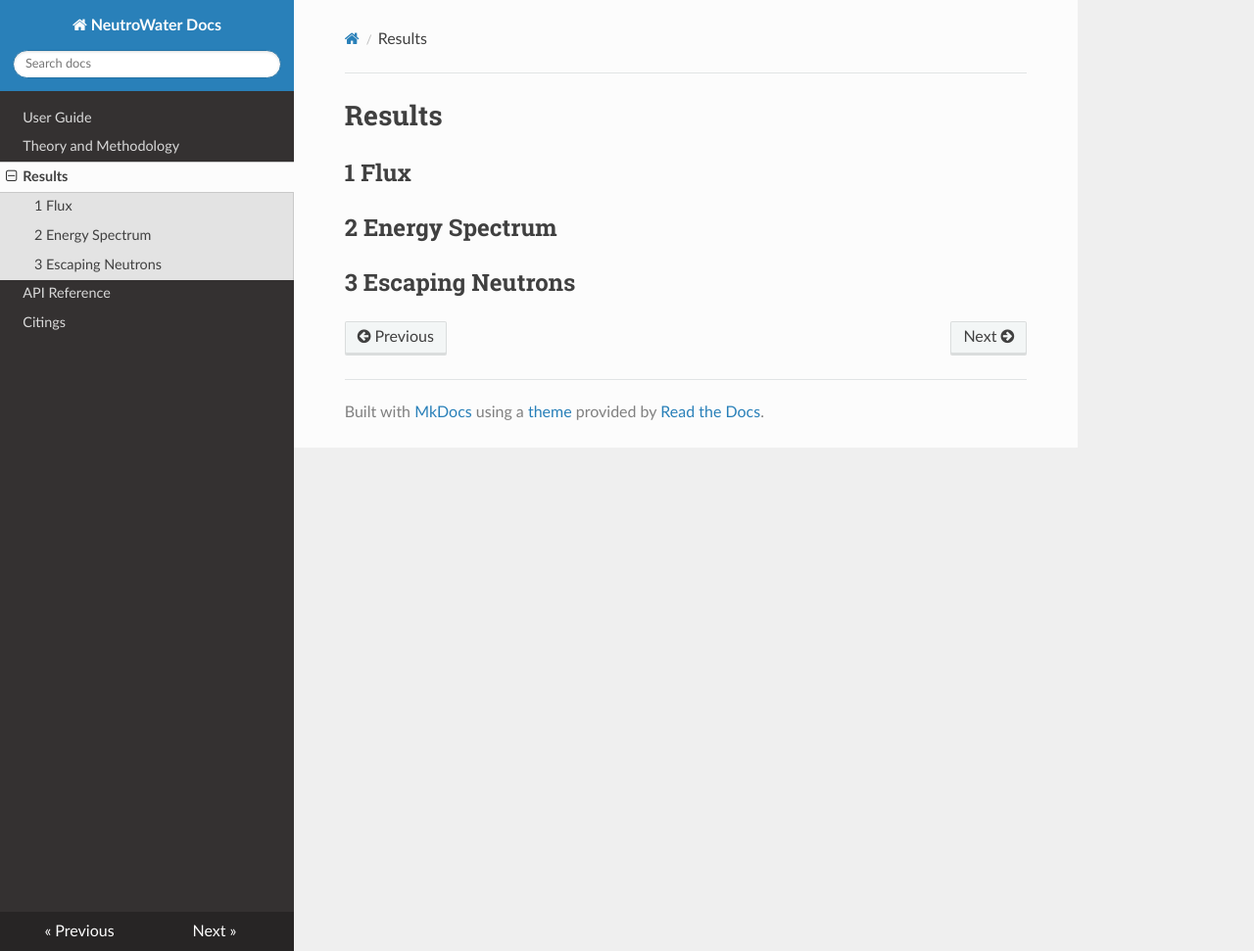
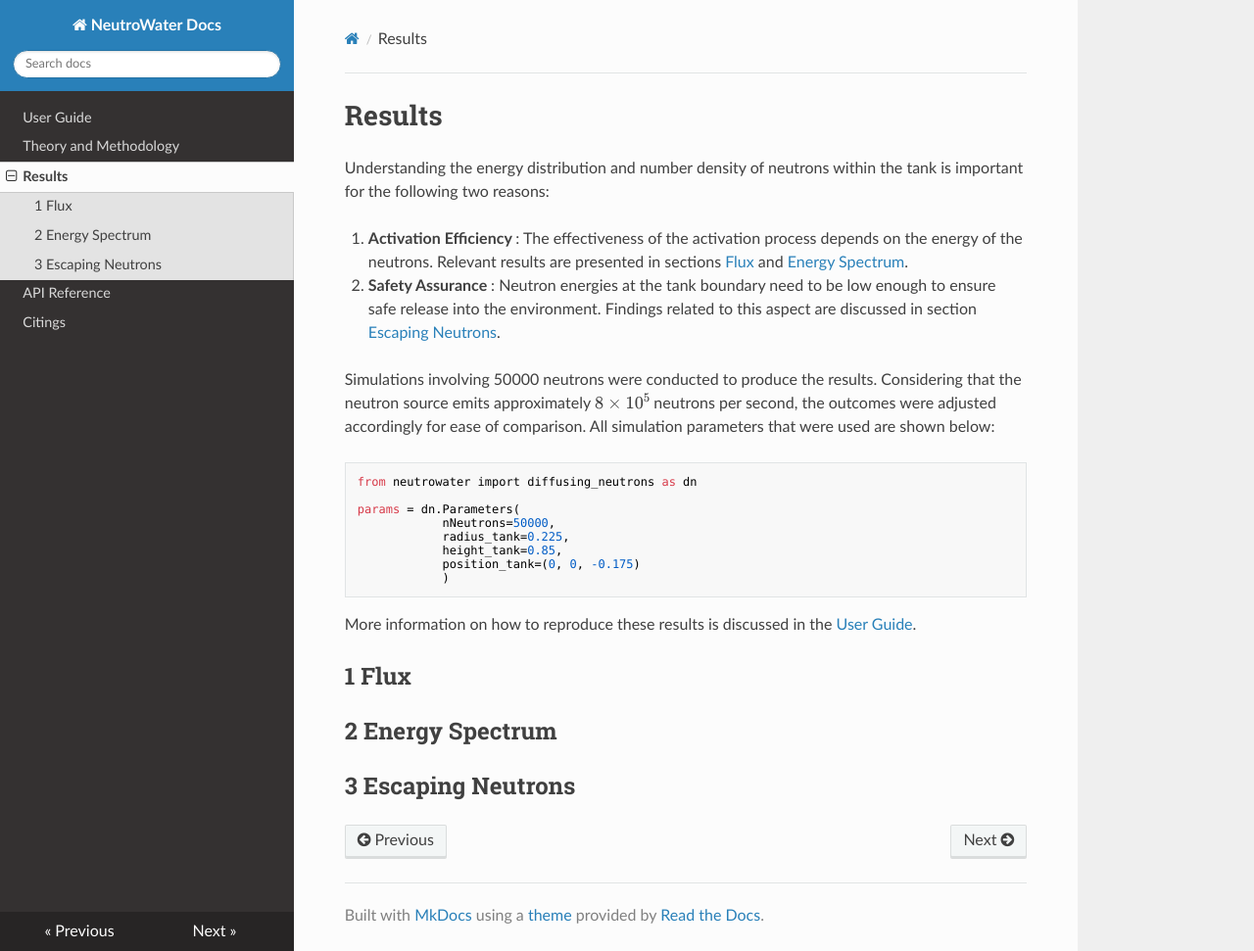
Before and after one commit to DerkNiessink/NeutroWater, an MkDocs documentation site: the page built from docs/docs/results.md, in a window 1280 px wide and 971 px high. Shown: the whole window at 98% size. Built offline with MkDocs 1.6.1, drawn with Linux system fonts in a browser that asks for light colours; nearby versions of some CDN libraries.

Commit message:
Changes to docs

````diff
--- a/docs/docs/results.md
+++ b/docs/docs/results.md
@@ -1,4 +1,25 @@
 # Results
+
+Understanding the energy distribution and number density of neutrons within the tank is important for the following two reasons:
+
+1. <b> Activation Efficiency </b>: The effectiveness of the activation process depends on the energy of the neutrons. Relevant results are presented in sections [Flux](#1-flux) and [Energy Spectrum](#2-energy-spectrum).
+
+2. <b> Safety Assurance </b>: Neutron energies at the tank boundary need to be low enough to ensure safe release into the environment. Findings related to this aspect are discussed in section [Escaping Neutrons](#3-escaping-neutrons).
+
+Simulations involving 50000 neutrons were conducted to produce the results. Considering that the neutron source emits approximately $8 \times 10^5$ neutrons per second, the outcomes were adjusted accordingly for ease of comparison. All simulation parameters that were used are shown below:
+
+```
+from neutrowater import diffusing_neutrons as dn
+
+params = dn.Parameters(
+            nNeutrons=50000,
+            radius_tank=0.225,
+            height_tank=0.85,
+            position_tank=(0, 0, -0.175)
+            )
+```
+
+More information on how to reproduce these results is discussed in the [User Guide](user_guide.md#user-guide).
 
 ## 1 Flux
 
````
Also changed, not shown: 1 other file.
